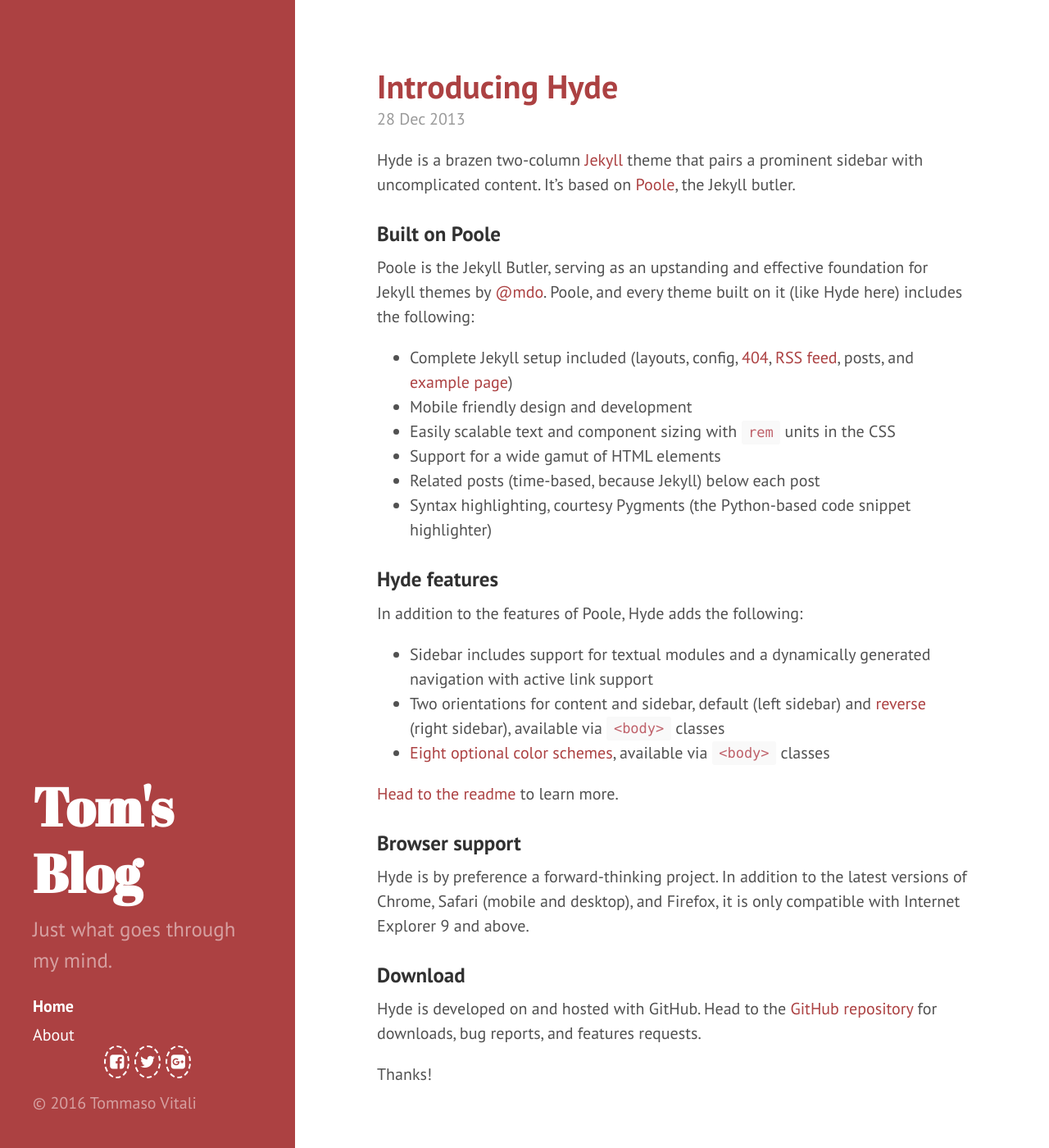
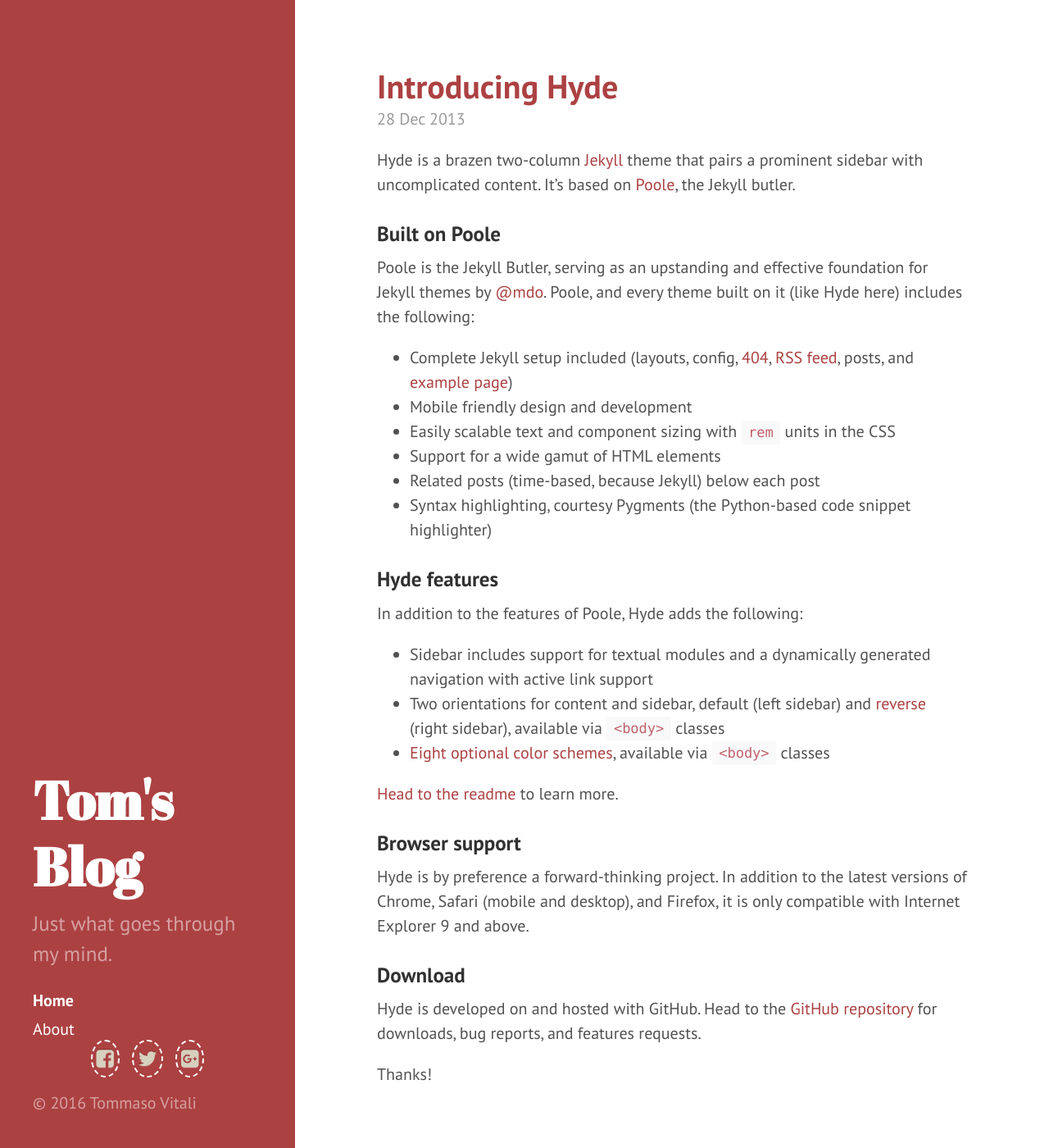
Before and after one commit to tommivitali/tommivitali.github.io, a Jekyll site: the page built from index.html, in a window 1280 px wide and 1400 px high. Shown: the whole window at 82% size. Built offline with Jekyll 4.4.1, drawn with Linux system fonts in a browser that asks for light colours; nearby versions of some CDN libraries; the list of posts is cut into pages by our own code.

Commit message:
Icone social

```diff
--- a/public/css/social.css
+++ b/public/css/social.css
@@ -10,4 +10,11 @@
   background-clip: content-box;
   padding: 5px;
   transition: .35s;
+  color: #D7D0BE;
+  margin-left: 5px;
+  margin-right: 5px;
+   text-shadow:
+    0 -1px 0 rgba(0, 0, 0, 0.2),
+    0 1px 0 rgba(255, 255, 255, 0.2);
+  font-size: 25px;
 }
```
